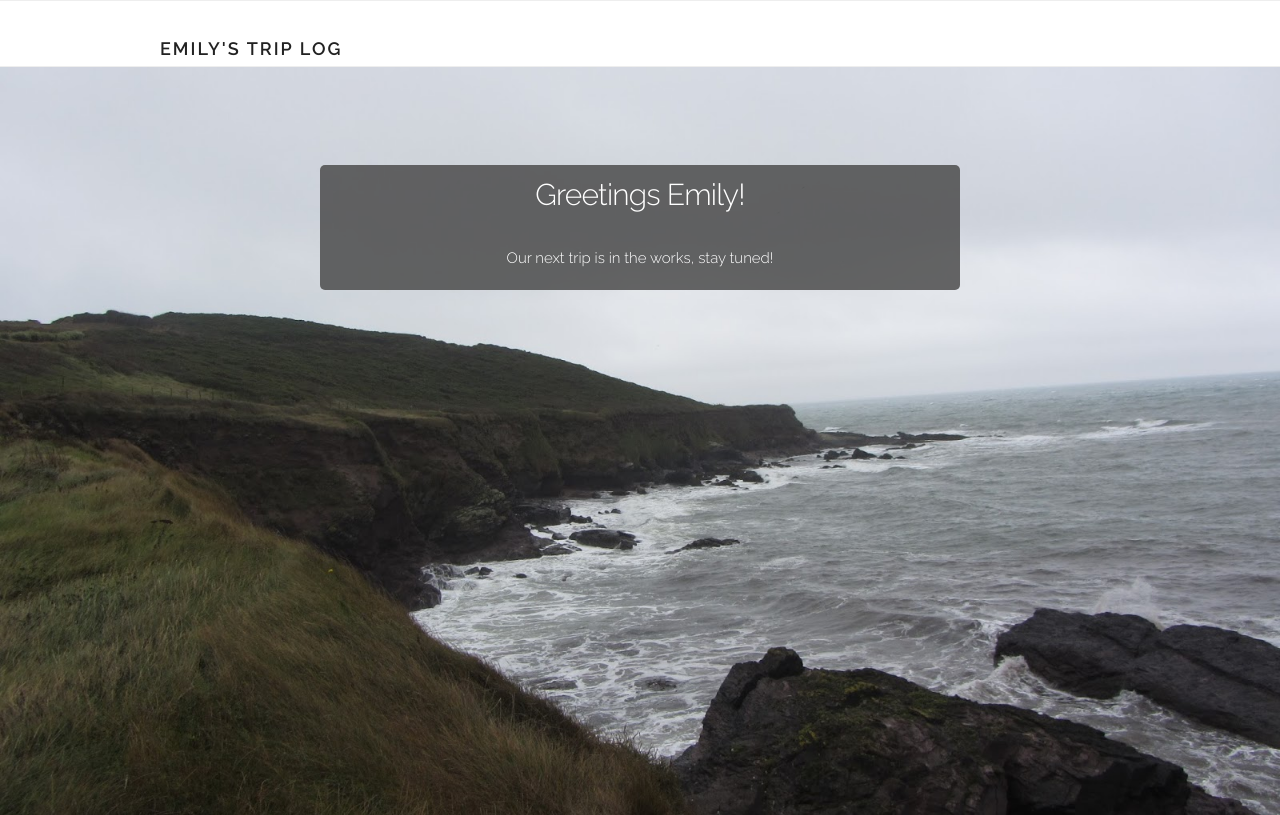
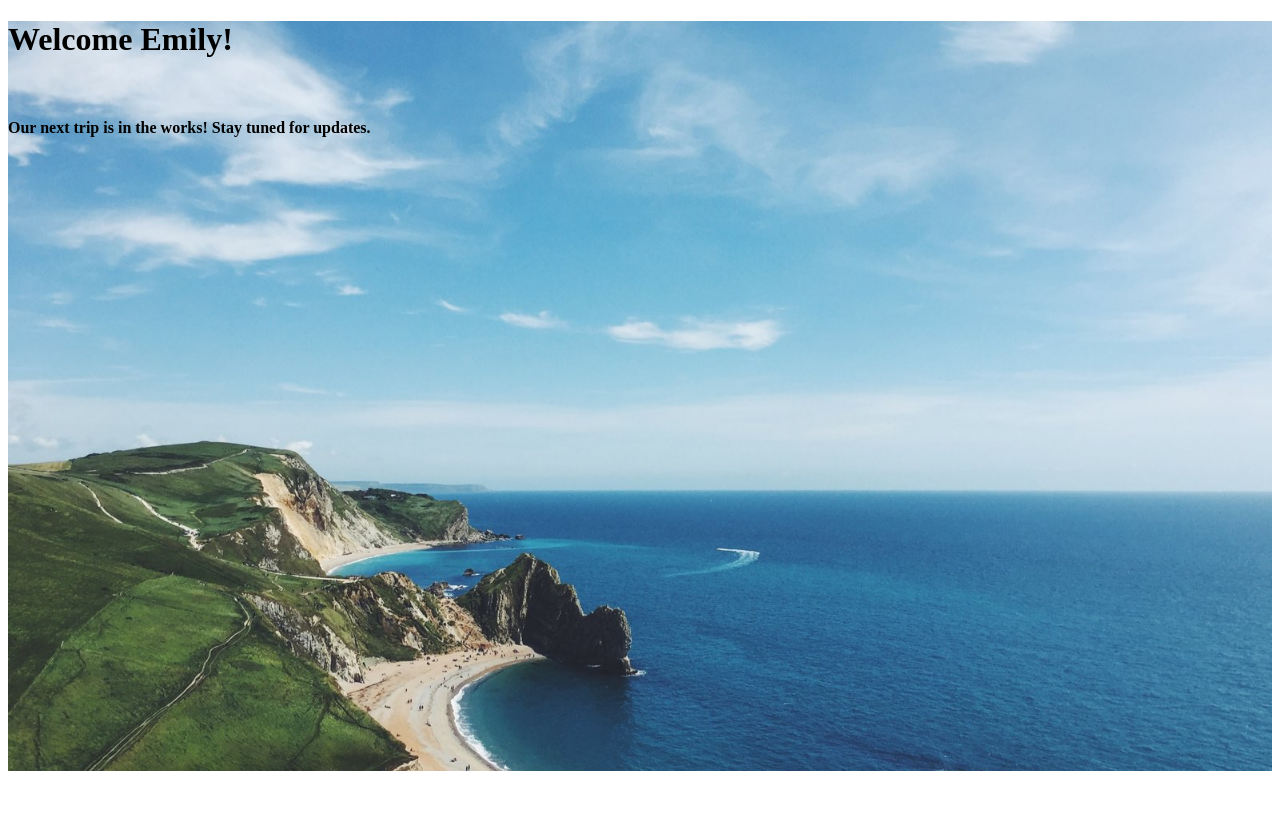
Before and after one commit to scgodbold/website, a Flask app: page /ef/ in a window 1280 px wide. After the commit the page ends 771 px from the top, so only its background shows below. Run offline with Flask 2, Linux system fonts and the light colour scheme; parts of the project's set-up code (start-up, migrations or seed data) failed here and were passed over; some libraries are stand-ins or nearby versions.

Commit message:
Got the countdown pages updated

```diff
--- a/app/ef/views.py
+++ b/app/ef/views.py
@@ -12,13 +12,17 @@ def tripTimer():
     """Counts down to emily's next trip"""
     today = date.today()
     end = date(2015, 9, 18)
+    start = date(2015, 9, 18)
     endDate = '{}/{}/{}'.format(end.year, end.month, end.day)
+    startDate = '{}/{}/{}'.format(start.year, start.month, start.day)
     diff = today - end
     if diff.days >= 1:
         return render_template('ef/holder.html')
-    return render_template('ef/countdown.html', endDate=endDate)
+    return render_template('ef/countdown.html', startDate=startDate, endDate=endDate)
 
 
-@ef.route('/test', methods=['GET'])
-def test_holder():
-    return render_template('ef/holder.html')
+#@ef.route('/test', methods=['GET'])
+#def test_holder():
+#    endDate = '2015/12/25'
+#    startDate = '2015/09/20'
+#    return render_template('ef/countdown.html', endDate=endDate, startDate=startDate)
--- a/app/static/css/ef/holder.css
+++ b/app/static/css/ef/holder.css
@@ -1,15 +1,13 @@
-#countdown-box {
-    margin-top: 10rem;
-    margin-bottom: 10rem;
-    background-color: rgba(77,77,77,0.85);
-    border-radius: 5px;
-    width: 50%;
+#header {
+    height: 750px;
+    width: 100%;
+    background-image: url('/static/imgs/ef/holder.jpg');
+    background-position: 50% 50%;
+    background-size: cover;
+    background-repeat: no-repeat;
+    background-attachment: fixed;
 }
-#cd-title {
-    text-align: center;
-    color: white;
-    padding-top: 1rem;
+
+.banner {
+    width: 100%;
 }
-.hide {
-    display: none;
-}
--- a/app/templates/ef/base.html
+++ b/app/templates/ef/base.html
@@ -1,67 +1,25 @@
 <!DOCTYPE html>
-<html lang="en">
+<html>
 <head>
-
-  <!-- Basic Page Needs
-  –––––––––––––––––––––––––––––––––––––––––––––––––– -->
-  <meta charset="utf-8">
-  <title>Scott Godbold // {% block title %}{% endblock %}</title>
-  <meta name="description" content="">
-  <meta name="author" content="">
-
-  <!-- Mobile Specific Metas
-  –––––––––––––––––––––––––––––––––––––––––––––––––– -->
-  <meta name="viewport" content="width=device-width, initial-scale=1">
-
-  <!-- FONT
-  –––––––––––––––––––––––––––––––––––––––––––––––––– -->
-  <link href="//fonts.googleapis.com/css?family=Raleway:400,300,600" rel="stylesheet" type="text/css">
-
-  <!-- CSS
-  –––––––––––––––––––––––––––––––––––––––––––––––––– -->
-  <link rel="stylesheet" href="{{ url_for('static', filename='css/ef/ef.css') }}">
-  <link rel="stylesheet" href="{{ url_for('static', filename='bower_components/skeleton/css/normalize.css') }}">
-  <link rel="stylesheet" href="{{ url_for('static', filename='bower_components/skeleton/css/skeleton.css') }}">
+  <title>{% block title%}{% endblock %}</title>
+  <!--Import Google Icon Font-->
+  <link href="http://fonts.googleapis.com/icon?family=Material+Icons" rel="stylesheet">
+  <!--Import materialize.css-->
+  <link type="text/css" rel="stylesheet" href="/static/css/materialize.min.css"  media="screen,projection"/>
   {% block css %}
   {% endblock %}
 
-  <!-- Favicon
-  –––––––––––––––––––––––––––––––––––––––––––––––––– -->
-  <link rel="icon" type="image/png" href="/static/imgs/favicon.png">
+  <!--Let browser know website is optimized for mobile-->
+  <meta name="viewport" content="width=device-width, initial-scale=1.0"/>
+</head>
 
-</head>
-<body id='intro'>
-  <!-- Header
-  –––––––––––––––––––––––––––––––––––––––––––––––––– -->
-      <div class='row'>
-          <div class='twelve column' id='header'>
-              {% block header_content %}
-              {% endblock %}
-          </div>
-      </div>
-
-  <!-- Navbar
-  –––––––––––––––––––––––––––––––––––––––––––––––––– -->
-  <div class="container">
-      <div class='navbar'>
-          <div class='container'>
-              <ul class='navbar-list'>
-                  {% block nav_bar %}
-                  {% endblock %}
-              </ul>
-          </div>
-      </div>  <!-- End navbar -->
-  </div>
-
-
-  {% block content %}
+<body>
+  {% block body %}
   {% endblock %}
-
-<!-- Javascript, apparently the end is where it goes
-  –––––––––––––––––––––––––––––––––––––––––––––––––– -->
-{% block js %}
-{% endblock js %}
-<!-- End Document
-  –––––––––––––––––––––––––––––––––––––––––––––––––– -->
+  <!--Import jQuery before materialize.js-->
+  <script type="text/javascript" src="https://code.jquery.com/jquery-2.1.1.min.js"></script>
+  <script type="text/javascript" src="/static/js/materialize.min.js"></script>
+  {% block js %}
+  {% endblock %}
 </body>
 </html>
--- a/app/templates/ef/holder.html
+++ b/app/templates/ef/holder.html
@@ -6,38 +6,16 @@ Trip Log
 
 {% block css %}
     <link rel='stylesheet' href='{{ url_for('static', filename='css/ef/holder.css') }}'>
-    <!-- I am lazy, overrider the ef.css cover -->
-    <style>
-    #header {
-        background-image: url('/static/imgs/ef/holder.jpg');
-        background-position: 50% 50%;
-    }
-    </style>
 {% endblock %}
 
-{% block header_content %}
-    <div class='container' id='countdown-box'>
-        <h4 id='cd-title'>Greetings Emily!</h4>
-        <h6 id='cd-title'>Our next trip is in the works, stay tuned!</h6>
+{% block body %}
+    <div id='header' class='valign-wrapper'>
+        <div class='banner grey lighten-4 z-depth-2'>
+            <div class='container'>
+                <h1 class='center-align'>Welcome Emily!</h1>
+                <br>
+                <h4 class='center-align'>Our next trip is in the works! Stay tuned for updates.</h4>
+            </div>
         </div>
     </div>
 {% endblock %}
-
-{% block nav_bar %}
-    <li class='navbar-item'>
-        <a class='navbar-link' href='#intro' id='name'><strong>Emily's Trip Log</strong></a>
-    </li>
-    <div class='hide'>
-    <div id='hide-nav'>
-        <li class='navbar-item'>
-            <a class='navbar-link' href='#prev'>Past Trips</a>
-        </li>
-        <li class='navbar-item'>
-            <a class='navbar-link' href='#dist'>Distance Traveled</a>
-        </li>
-    </div>
-    </div>
-{% endblock %}
-
-{% block content %}
-{% endblock %}
```
Also changed, not shown: app/static/css/ef/countdown.css (+12 -19 lines), app/static/js/ef_countdown.js (added, +23 -0 lines), app/templates/ef/countdown.html (+15 -74 lines), app/static/imgs/ef/holder.jpg.
